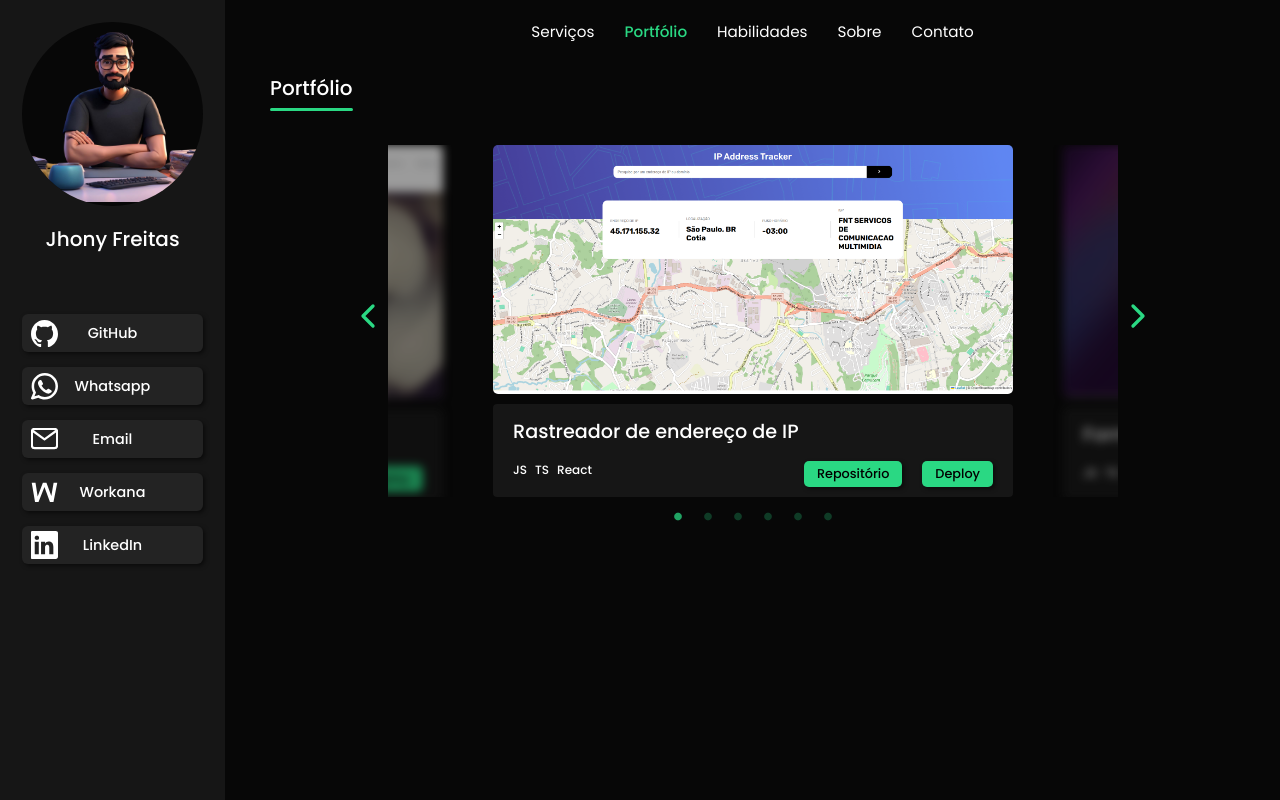
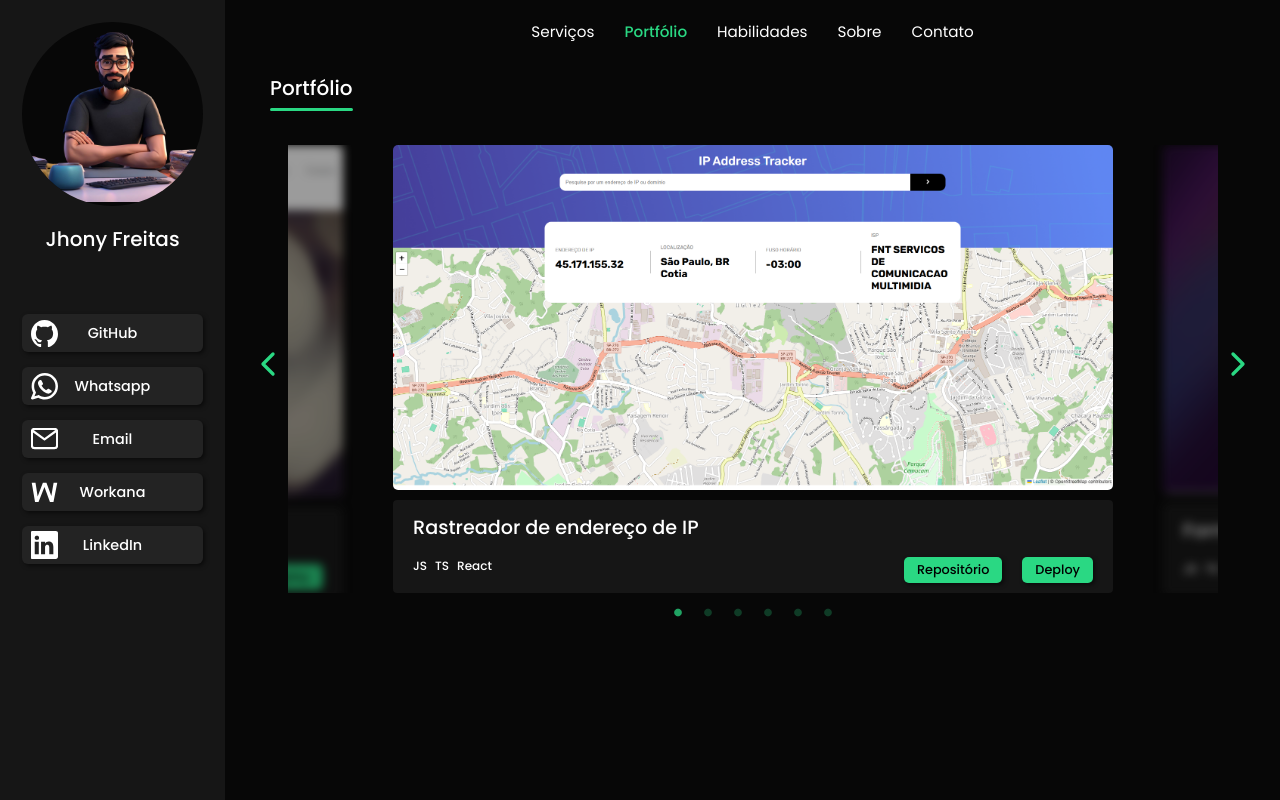
Before and after one commit to setDevJohn/portfolio, a React (Vite) app: page /portfolio in a window 1280 px wide. Built offline with nearby package versions, Linux system fonts and the light colour scheme.

Commit message:
refactor: Adjust resizing portfólio slide

```diff
--- a/src/pages/Portfolio/Portfolio.tsx
+++ b/src/pages/Portfolio/Portfolio.tsx
@@ -26,7 +26,8 @@ export const Portfolio = () => {
   // Atualiza o tamanho da janela dinamicamente
   useEffect(() => {
     const handleResize = () => {
-      setWindowWidth(window.innerWidth < 768 ? window.innerWidth + 225  : window.innerWidth);
+      const windowWidth = window.innerWidth;
+      setWindowWidth(windowWidth < 768 ? windowWidth + 220 : windowWidth);
     };
 
     window.addEventListener('resize', handleResize);
@@ -55,7 +56,7 @@ export const Portfolio = () => {
 
   return (
     <PageContainer>
-      <CarouselContainer $width={Math.max(0, (windowWidth - 550))}>
+      <CarouselContainer $width={Math.max(0, (windowWidth - 350))}>
         <Slider {...settings} style={{ width: '100%' }}>
           {projectList.map(({ name, path, stacks }) => (
             <CardProject
--- a/src/pages/Portfolio/styles.ts
+++ b/src/pages/Portfolio/styles.ts
@@ -21,7 +21,7 @@ const fadeIn = keyframes`
 `;
 export const CarouselContainer = styled.div.attrs<CarouselContainerProps>(({ $width }) => ({
   style: {
-    maxWidth: $width < 1200 ? `${$width}px` : '1200px',
+    maxWidth: $width < 1000 ? `${$width}px` : '1000px',
   },
 }))`
   opacity: 0;
```
